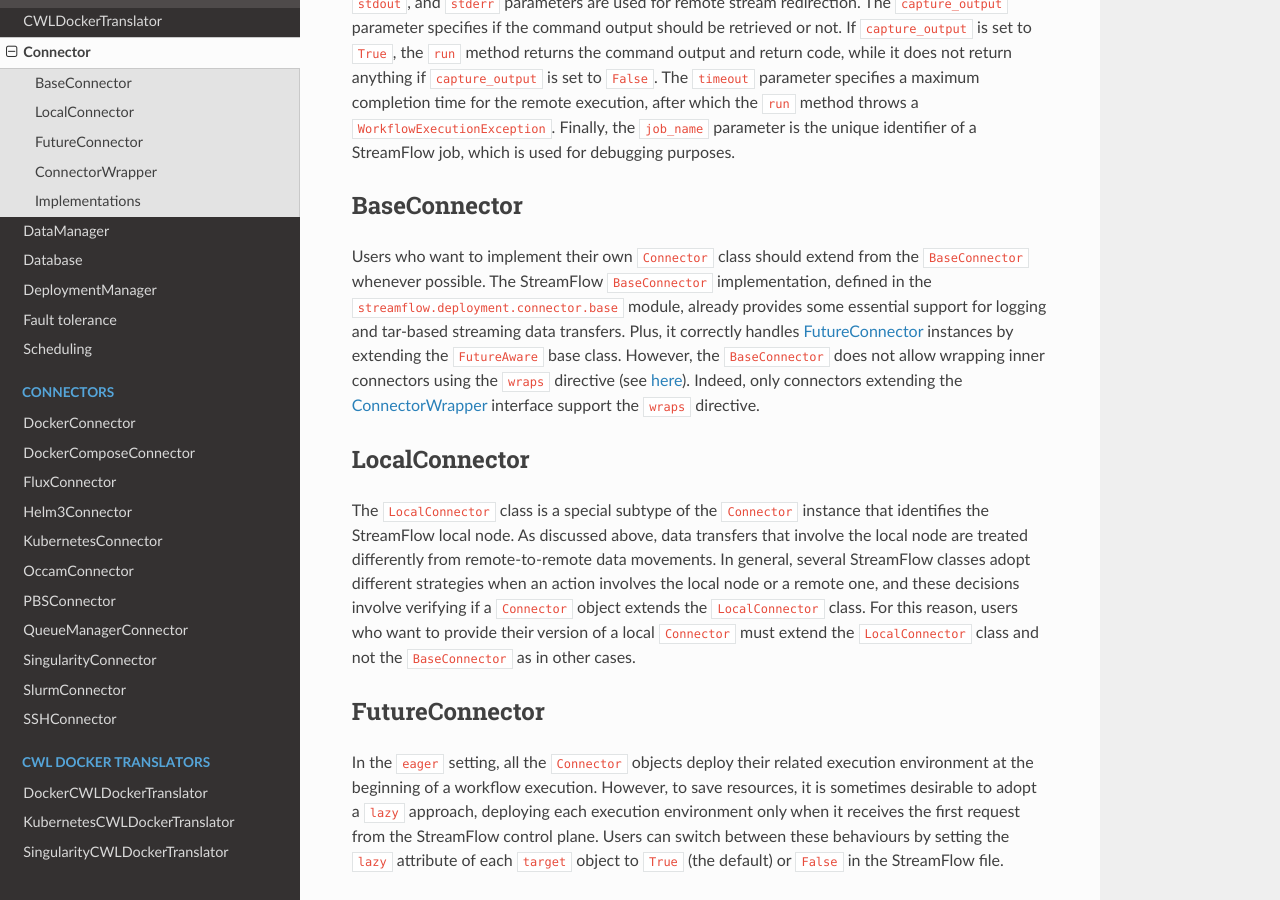
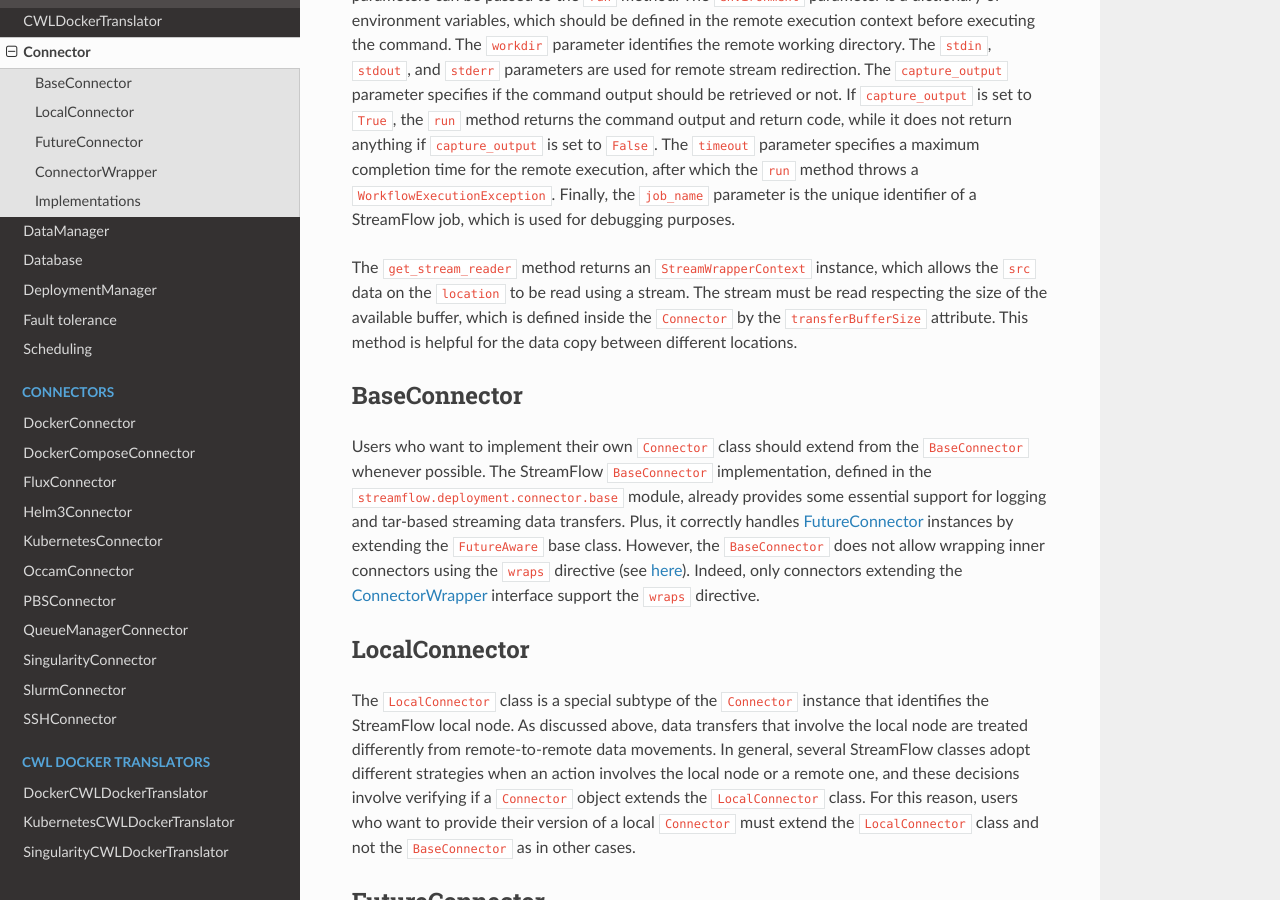
Before and after one commit to alpha-unito/streamflow, a Sphinx documentation site: the page built from docs/source/ext/connector.rst, in a window 1280 px wide and 900 px high, scrolled down 2219 px. Built offline with Sphinx 7.4.7 and the Read the Docs theme 2.0.0, drawn with Linux system fonts in a browser that asks for light colours; some of the changed text lies outside the part shown.

Commit message:
added documentation of the changes made in the Connector class

```diff
--- a/docs/source/ext/connector.rst
+++ b/docs/source/ext/connector.rst
@@ -71,6 +71,11 @@
     ) -> None:
         ...
 
+    async def get_stream_reader(
+            self, location: Location, src: str
+        ) -> StreamWrapperContext:
+
+
 The ``deploy`` method instantiates the remote execution environment, making it ready to receive requests for data transfers and command executions. A ``deployment`` object can be marked as ``external`` in the StreamFlow file. In that case, the ``Connector`` should assume that the execution environment is already up and running, and the ``deploy`` method should only open the necessary connections to communicate with it.
 
 The ``undeploy`` method destroys the remote execution environment, potentially cleaning up all the temporary resources instantiated during the workflow execution (e.g., intermediate results). If a ``deployment`` object is marked as ``external``, the ``undeploy`` method should not destroy it but just close all the connections opened by the ``deploy`` method.
@@ -80,6 +85,8 @@
 The ``copy`` methods perform a data transfer from a ``src`` path to a ``dst`` path in one or more destination ``locations`` in the execution environment controlled by the ``Connector``. The ``read_only`` parameter notifies the ``Connector`` if the destination files will be modified in place or not. This parameter prevents unattended side effects (e.g., symlink optimizations on the remote locations). The ``copy_remote_to_remote`` method accepts two additional parameters: a ``source_location`` and an optional ``source_connector``. The latter identifies the ``Connector`` instance that controls the ``source_location`` and defaults to ``self`` when not specified.
 
 The ``run`` method performs a remote ``command`` execution on a remote ``location``. The ``command`` parameter is a list of arguments, mimicking the Python `subprocess <https://docs.python.org/3/library/subprocess.html>`_ abstraction. Many optional parameters can be passed to the ``run`` method. The ``environment`` parameter is a dictionary of environment variables, which should be defined in the remote execution context before executing the command. The ``workdir`` parameter identifies the remote working directory. The ``stdin``, ``stdout``, and ``stderr`` parameters are used for remote stream redirection. The ``capture_output`` parameter specifies if the command output should be retrieved or not. If ``capture_output`` is set to ``True``, the ``run`` method returns the command output and return code, while it does not return anything if ``capture_output`` is set to ``False``. The ``timeout`` parameter specifies a maximum completion time for the remote execution, after which the ``run`` method throws a ``WorkflowExecutionException``. Finally, the ``job_name`` parameter is the unique identifier of a StreamFlow job, which is used for debugging purposes.
+
+The ``get_stream_reader`` method returns an ``StreamWrapperContext`` instance, which allows the ``src`` data on the ``location`` to be read using a stream. The stream must be read respecting the size of the available buffer, which is defined inside the ``Connector`` by the ``transferBufferSize`` attribute. This method is helpful for the data copy between different locations.
 
 BaseConnector
 =============
```
